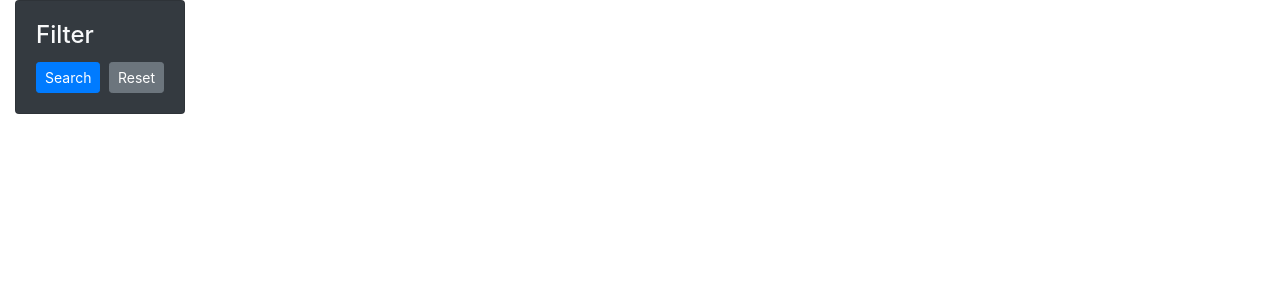
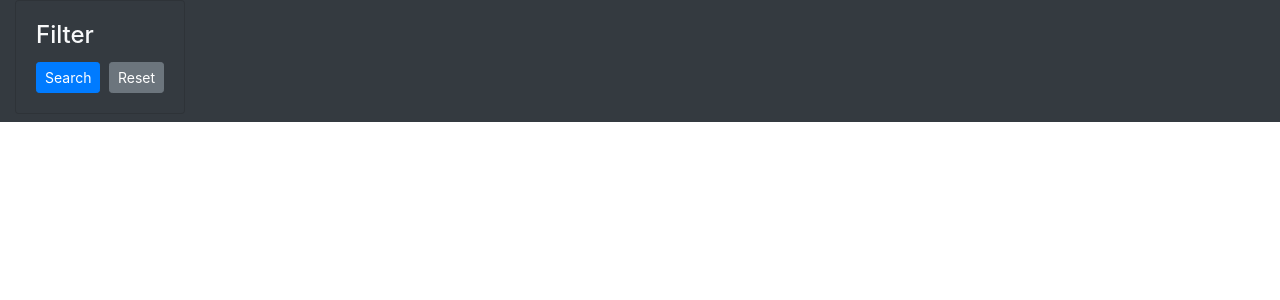
Before and after one commit to elandt/raid, a Django app: template raid/champion_helper/templates/champion_helper/index.html in a window 1280 px wide. Shown: the part 56-356 px from the top of the page. Run offline with Django 3.2, Linux system fonts and the light colour scheme; the template is opened without the code that fills it: values that come from a table or form of the project are taken from there, others are empty; tables that the repository leaves empty hold one stand-in row (values such as "Sample post"); parts of the project's set-up code (start-up, migrations or seed data) failed here and were passed over; some libraries are stand-ins or nearby versions.

Commit message:
Change page background to Bootstrap's bg-dark

```diff
--- a/raid/champion_helper/templates/champion_helper/index.html
+++ b/raid/champion_helper/templates/champion_helper/index.html
@@ -20,8 +20,8 @@
             </ul>
         </div>
     </nav>
-    <div class="container-fluid">
-        <div class="page-header">
+    <div class="container-fluid bg-dark">
+        <div class="page-header text-light">
             <!-- TODO: Make this injectable so I can change it based on which sub template I'm using...could this be a context variable? -->
             {% block header %}
             {% endblock %}
```
